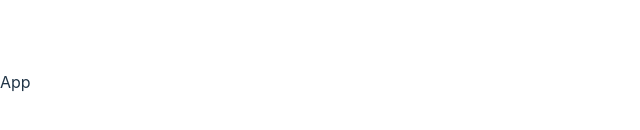
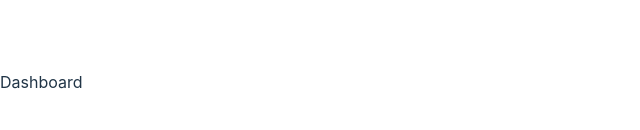
Before and after one commit to matiashernandev/mern-auth, a React (Vite) app in the folder frontend/: page /dashboard in a window 1280 px wide. Shown: the part 318-448 px from the top of the page, without its empty margins (0-640 px from the left). Built offline with nearby package versions, Linux system fonts and the light colour scheme.

Commit message:
add routes

```diff
--- a/frontend/src/main.tsx
+++ b/frontend/src/main.tsx
@@ -1,10 +1,35 @@
-import React from 'react'
-import ReactDOM from 'react-dom/client'
-import App from './App.tsx'
-import './index.css'
+import React from "react"
+import ReactDOM from "react-dom/client"
+import App from "./App.tsx"
+import "./index.css"
+import { createBrowserRouter, RouterProvider } from "react-router-dom"
+import Signup from "./routes/Signup.tsx"
+import Dashboard from "./routes/Dashboard.tsx"
+import ProtectedRoute from "./routes/ProtectedRoute.tsx"
 
-ReactDOM.createRoot(document.getElementById('root') as HTMLElement).render(
+const router = createBrowserRouter([
+  {
+    path: "/",
+    element: <App />
+  },
+  {
+    path: "/signup",
+    element: <Signup />
+  },
+  {
+    path: "/",
+    element: <ProtectedRoute />,
+    children: [
+      {
+        path: "/dashboard",
+        element: <Dashboard />
+      }
+    ]
+  }
+])
+
+ReactDOM.createRoot(document.getElementById("root") as HTMLElement).render(
   <React.StrictMode>
-    <App />
-  </React.StrictMode>,
+    <RouterProvider router={router} />
+  </React.StrictMode>
 )
--- /dev/null
+++ b/frontend/src/routes/Dashboard.tsx
@@ -0,0 +1,5 @@
+export default function Dashboard() {
+  return (
+    <div>Dashboard</div>
+  )
+}
--- /dev/null
+++ b/frontend/src/routes/Login.tsx
@@ -0,0 +1,5 @@
+export default function Login() {
+  return (
+    <div>Login</div>
+  )
+}
--- /dev/null
+++ b/frontend/src/routes/ProtectedRoute.tsx
@@ -0,0 +1,8 @@
+import { useState } from "react"
+import { Outlet, Navigate } from "react-router-dom"
+
+export default function ProtectedRoute() {
+  const [isAuth, setIsAuth] = useState(true)
+
+  return isAuth ? <Outlet /> : <Navigate to="/" />
+}
--- /dev/null
+++ b/frontend/src/routes/Signup.tsx
@@ -0,0 +1,5 @@
+export default function Signup() {
+  return (
+    <div>Signup</div>
+  )
+}
```
Also changed, not shown: frontend/.eslintrc.cjs.
